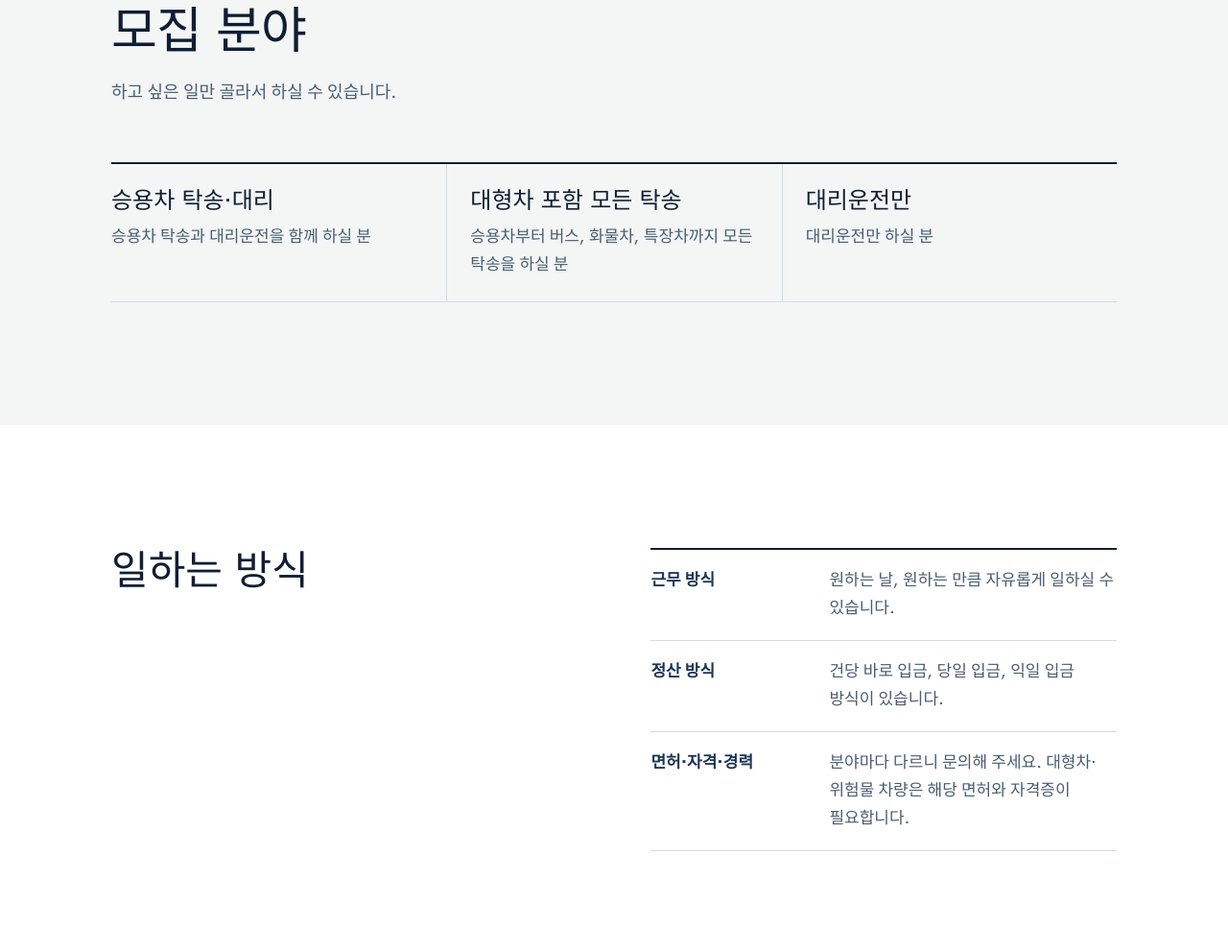
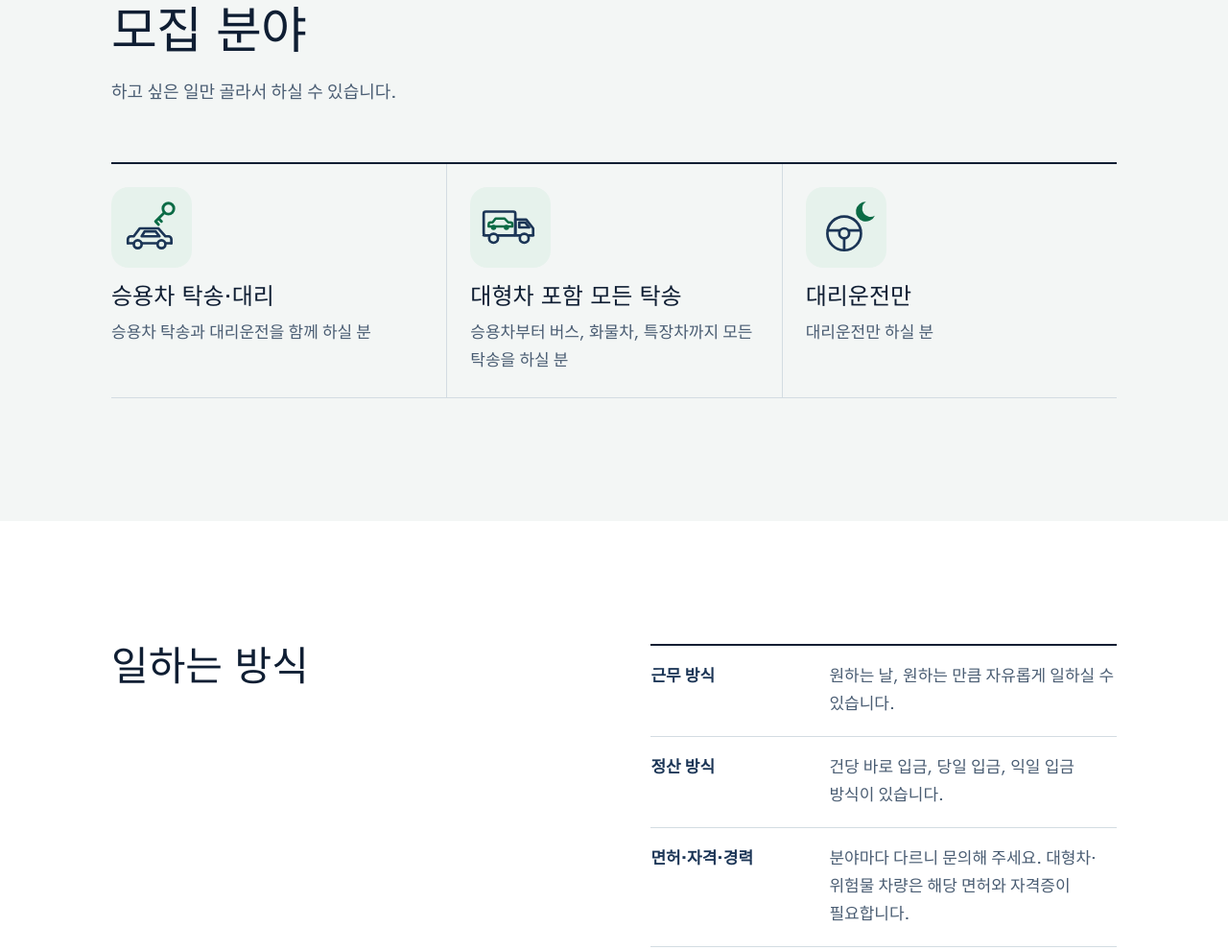
Before and after one commit to carbd01048291007-crypto/chabaedal-new, a plain HTML site: page recruit.html in a window 1280 px wide. Shown: the part 828-1818 px from the top of the page at 96% size. Drawn offline with Linux system fonts and the light colour scheme.

Commit message:
기사 모집 '모집 분야' 3개 항목에 설명 그림(아이콘) 추가
Co-Authored-By: Claude Opus 5.5 <noreply@anthropic.com>
Claude-Session: https://claude.ai/code/session_01Rs4tScWvbhEaHZSnvFQYwu

```diff
--- a/recruit.html
+++ b/recruit.html
@@ -80,9 +80,9 @@
         <p>하고 싶은 일만 골라서 하실 수 있습니다.</p>
       </div>
       <div class="trio">
-        <div><h3>승용차 탁송·대리</h3><p>승용차 탁송과 대리운전을 함께 하실 분</p></div>
-        <div><h3>대형차 포함 모든 탁송</h3><p>승용차부터 버스, 화물차, 특장차까지 모든 탁송을 하실 분</p></div>
-        <div><h3>대리운전만</h3><p>대리운전만 하실 분</p></div>
+        <div><span class="trio-ico" aria-hidden="true"><svg viewBox="0 0 64 64"><g transform="translate(-2 8)" stroke="#1B3556" stroke-width="2.6" stroke-linecap="round" stroke-linejoin="round" fill="none"><path d="M10 40v-4a3 3 0 0 1 3-3h3l6-8h19l7 8h3a3 3 0 0 1 3 3v4"/><path d="M10 40h6m8 0h16m8 0h6"/><path d="M24 33l3-5h11l4 5z"/><circle cx="20" cy="41" r="4"/><circle cx="44" cy="41" r="4"/></g><g stroke="#0A6B45" stroke-width="2.8" stroke-linecap="round" stroke-linejoin="round" fill="none"><circle cx="49" cy="13" r="5.5"/><path d="M45 17l-9 9m3-3 3 3m-6 0 3 3"/></g></svg></span><h3>승용차 탁송·대리</h3><p>승용차 탁송과 대리운전을 함께 하실 분</p></div>
+        <div><span class="trio-ico" aria-hidden="true"><svg viewBox="0 0 64 64"><g stroke="#1B3556" stroke-width="2.6" stroke-linecap="round" stroke-linejoin="round" fill="none"><rect x="5" y="16" width="32" height="24" rx="2"/><path d="M37 24h11l7 9v7H37z"/><path d="M41 27h6l4 5h-10z"/><path d="M5 40h50"/><circle cx="15" cy="43" r="4.5" fill="#E6F2EC"/><circle cx="46" cy="43" r="4.5" fill="#E6F2EC"/></g><g stroke="#0A6B45" stroke-width="2.4" stroke-linecap="round" stroke-linejoin="round" fill="none"><path d="M10 31v-2a2 2 0 0 1 2-2h2l3-4h9l4 4h2a2 2 0 0 1 2 2v2z"/><circle cx="15" cy="32" r="1.5" fill="#0A6B45"/><circle cx="28" cy="32" r="1.5" fill="#0A6B45"/></g></svg></span><h3>대형차 포함 모든 탁송</h3><p>승용차부터 버스, 화물차, 특장차까지 모든 탁송을 하실 분</p></div>
+        <div><span class="trio-ico" aria-hidden="true"><svg viewBox="0 0 64 64"><g stroke="#1B3556" stroke-width="2.6" stroke-linecap="round" stroke-linejoin="round" fill="none"><circle cx="30" cy="38" r="17"/><circle cx="30" cy="38" r="5"/><path d="M13.5 35h11.5m10 0h11.5M30 43v12"/></g><path d="M52 6a10 10 0 1 0 9 14 8 8 0 1 1-9-14z" fill="#0A6B45"/></svg></span><h3>대리운전만</h3><p>대리운전만 하실 분</p></div>
       </div>
     </div>
   </section>
```
Also changed, not shown: src/recruit.html (+3 -3 lines).
